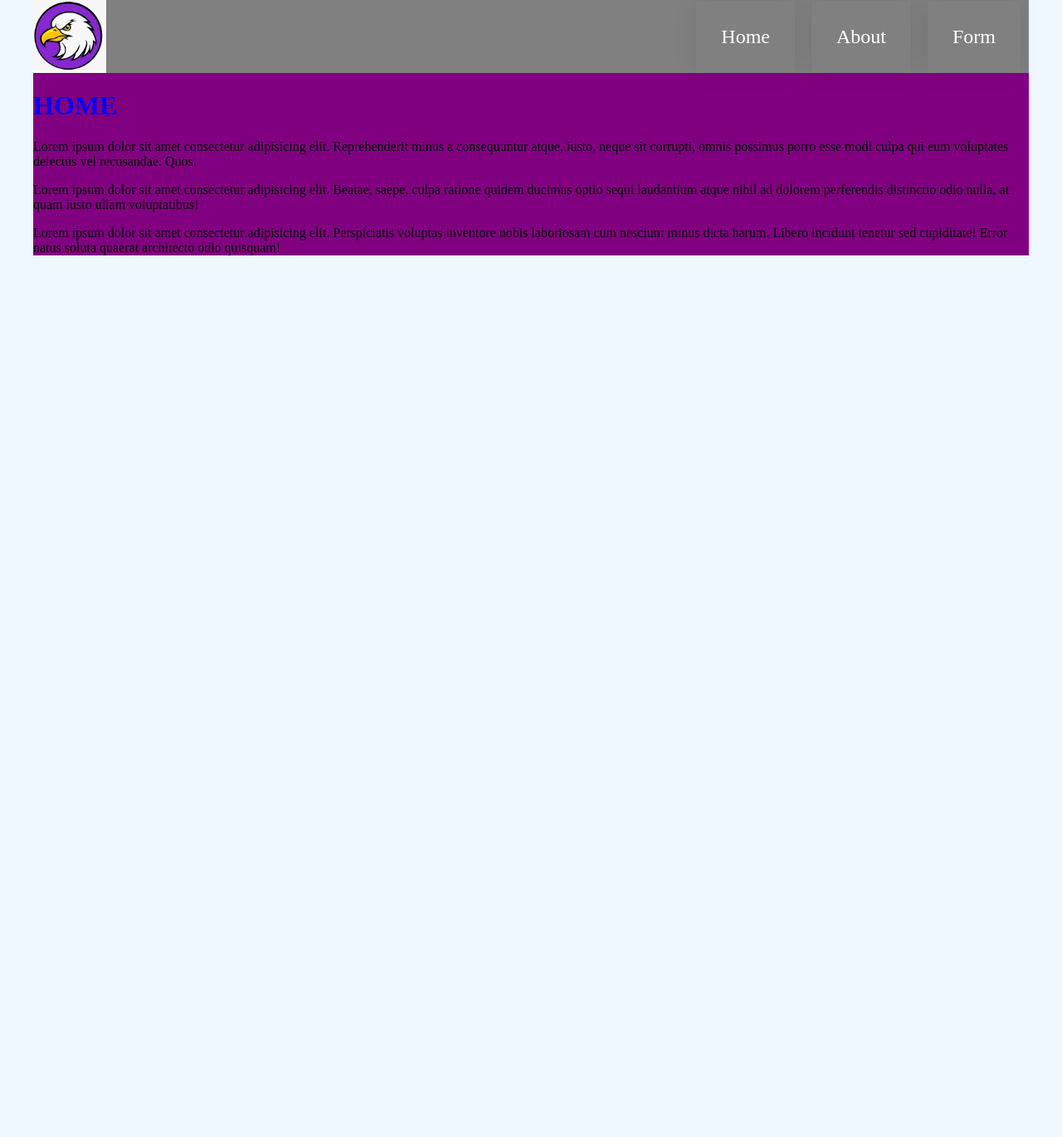
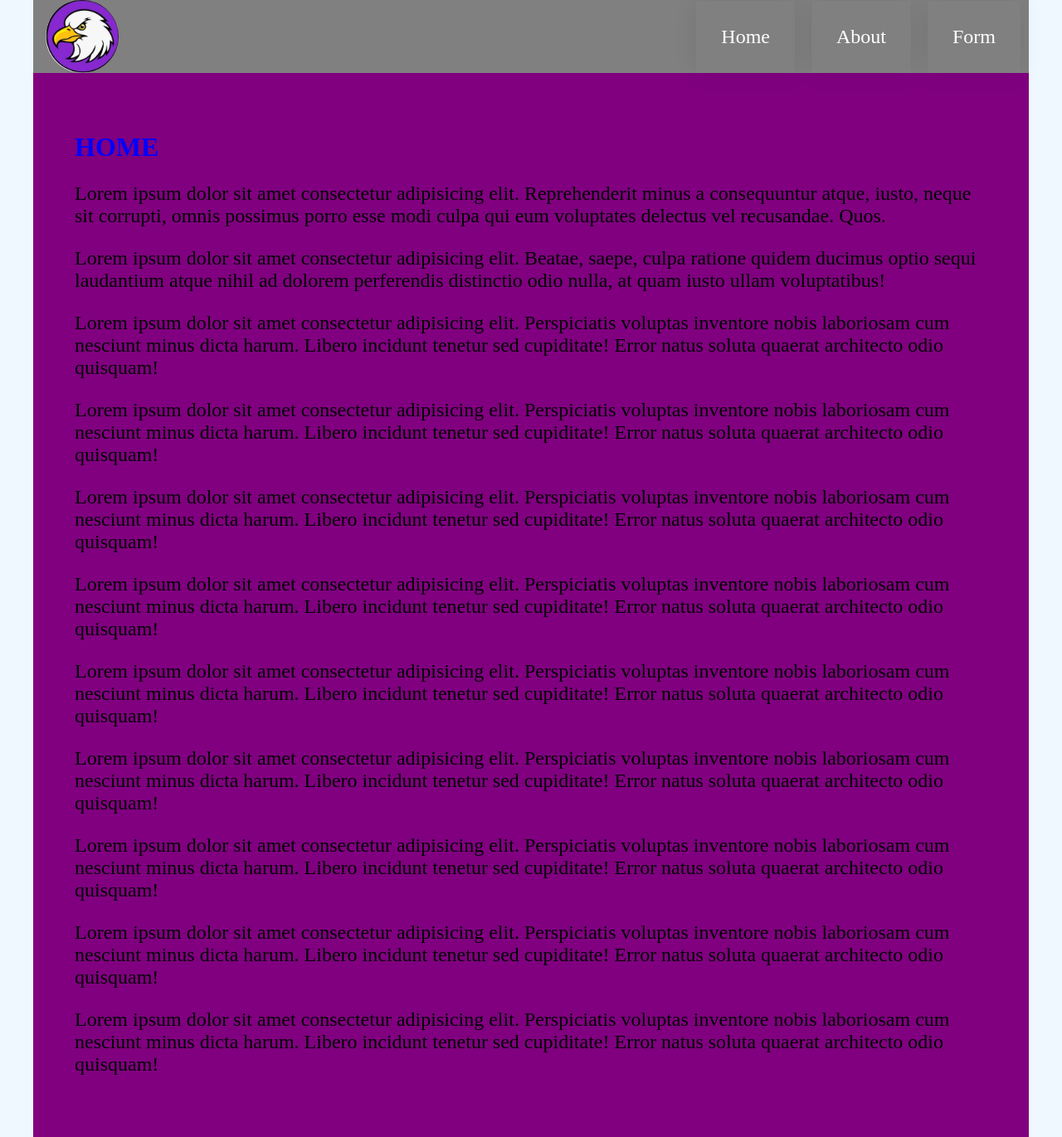
Before and after one commit to Tiago-devop/gofast, a React (Vite) app: page / in a window 1280 px wide. Shown: the whole page at 83% size. Before the commit the page ends 800 px from the top, so only its background shows below. Built offline with nearby package versions, Linux system fonts and the light colour scheme.

Commit message:
styling logo

```diff
--- a/src/components/NavBar/NavBar.style.jsx
+++ b/src/components/NavBar/NavBar.style.jsx
@@ -19,7 +19,7 @@ export const LinkWrapper = styled.ul`
 export const ItemWrapper = styled.li``;
 
 export const LinkStyled = styled(Link)`
-  box-shadow: 0px 0px 30px -2px rgba(0,0,0,0.10);
+  box-shadow: 0px 0px 30px -2px rgba(0, 0, 0, 0.1);
   text-decoration: none;
   font-size: 1.5rem;
   margin: 0 10px;
@@ -33,7 +33,19 @@ export const LinkStyled = styled(Link)`
   }
 `;
 
+export const LogoWrapper = styled.div`
+  position: relative;
+  margin-right: auto;
+  border-radius: 50%;
+  margin-left: 15px;
+  overflow: hidden;
+  height: 88px;
+  width: 88px;
+  `;
+
 export const Logo = styled.img`
-  margin-right: auto;
-  height: 88px;
+  position: absolute;
+  height: 96px;
+  left: -1.5px;
+  top: -3.6px;
 `;
--- a/src/components/NavBar/index.jsx
+++ b/src/components/NavBar/index.jsx
@@ -3,6 +3,7 @@ import {
   LinkWrapper,
   ItemWrapper,
   LinkStyled,
+  LogoWrapper,
   Logo,
 } from "./NavBar.style";
 import logo from "../../assets/img/gofast.jpeg";
@@ -10,7 +11,9 @@ import logo from "../../assets/img/gofast.jpeg";
 const NavBar = () => (
   <>
     <Wrapper>
-      <Logo src={logo} />
+      <LogoWrapper>
+        <Logo src={logo} />
+      </LogoWrapper>
       <LinkWrapper>
         <ItemWrapper>
           <LinkStyled to={"/"}>Home</LinkStyled>
--- a/src/pages/Home/Home.style.jsx
+++ b/src/pages/Home/Home.style.jsx
@@ -1,4 +1,13 @@
 import styled from 'styled-components'
+
+export const Wrapper = styled.div`
+  min-height: calc(100vh - 88px);
+  padding: 50px;
+
+  p {
+    font-size: 1.5rem;
+  }
+`;
 
 export const Title = styled.h1`
   color: blue;
--- a/src/pages/Home/index.jsx
+++ b/src/pages/Home/index.jsx
@@ -1,18 +1,20 @@
-import { Title } from "./Home.style";
+import { Title, Wrapper } from "./Home.style";
 
 const Home = () => (
   <>
+    <Wrapper>
       <Title>HOME</Title>
       <main>
         <p>
           Lorem ipsum dolor sit amet consectetur adipisicing elit. Reprehenderit
           minus a consequuntur atque, iusto, neque sit corrupti, omnis possimus
-        porro esse modi culpa qui eum voluptates delectus vel recusandae. Quos.
+          porro esse modi culpa qui eum voluptates delectus vel recusandae.
+          Quos.
         </p>
         <p>
-        Lorem ipsum dolor sit amet consectetur adipisicing elit. Beatae, saepe,
-        culpa ratione quidem ducimus optio sequi laudantium atque nihil ad
-        dolorem perferendis distinctio odio nulla, at quam iusto ullam
+          Lorem ipsum dolor sit amet consectetur adipisicing elit. Beatae,
+          saepe, culpa ratione quidem ducimus optio sequi laudantium atque nihil
+          ad dolorem perferendis distinctio odio nulla, at quam iusto ullam
           voluptatibus!
         </p>
         <p>
@@ -21,7 +23,56 @@ const Home = () => (
           Libero incidunt tenetur sed cupiditate! Error natus soluta quaerat
           architecto odio quisquam!
         </p>
+        <p>
+          Lorem ipsum dolor sit amet consectetur adipisicing elit. Perspiciatis
+          voluptas inventore nobis laboriosam cum nesciunt minus dicta harum.
+          Libero incidunt tenetur sed cupiditate! Error natus soluta quaerat
+          architecto odio quisquam!
+        </p>
+        <p>
+          Lorem ipsum dolor sit amet consectetur adipisicing elit. Perspiciatis
+          voluptas inventore nobis laboriosam cum nesciunt minus dicta harum.
+          Libero incidunt tenetur sed cupiditate! Error natus soluta quaerat
+          architecto odio quisquam!
+        </p>
+        <p>
+          Lorem ipsum dolor sit amet consectetur adipisicing elit. Perspiciatis
+          voluptas inventore nobis laboriosam cum nesciunt minus dicta harum.
+          Libero incidunt tenetur sed cupiditate! Error natus soluta quaerat
+          architecto odio quisquam!
+        </p>
+        <p>
+          Lorem ipsum dolor sit amet consectetur adipisicing elit. Perspiciatis
+          voluptas inventore nobis laboriosam cum nesciunt minus dicta harum.
+          Libero incidunt tenetur sed cupiditate! Error natus soluta quaerat
+          architecto odio quisquam!
+        </p>
+        <p>
+          Lorem ipsum dolor sit amet consectetur adipisicing elit. Perspiciatis
+          voluptas inventore nobis laboriosam cum nesciunt minus dicta harum.
+          Libero incidunt tenetur sed cupiditate! Error natus soluta quaerat
+          architecto odio quisquam!
+        </p>
+        <p>
+          Lorem ipsum dolor sit amet consectetur adipisicing elit. Perspiciatis
+          voluptas inventore nobis laboriosam cum nesciunt minus dicta harum.
+          Libero incidunt tenetur sed cupiditate! Error natus soluta quaerat
+          architecto odio quisquam!
+        </p>
+        <p>
+          Lorem ipsum dolor sit amet consectetur adipisicing elit. Perspiciatis
+          voluptas inventore nobis laboriosam cum nesciunt minus dicta harum.
+          Libero incidunt tenetur sed cupiditate! Error natus soluta quaerat
+          architecto odio quisquam!
+        </p>
+        <p>
+          Lorem ipsum dolor sit amet consectetur adipisicing elit. Perspiciatis
+          voluptas inventore nobis laboriosam cum nesciunt minus dicta harum.
+          Libero incidunt tenetur sed cupiditate! Error natus soluta quaerat
+          architecto odio quisquam!
+        </p>
       </main>
+    </Wrapper>
   </>
 );
 
```
Lines whose indentation alone changed are shown as unchanged.
